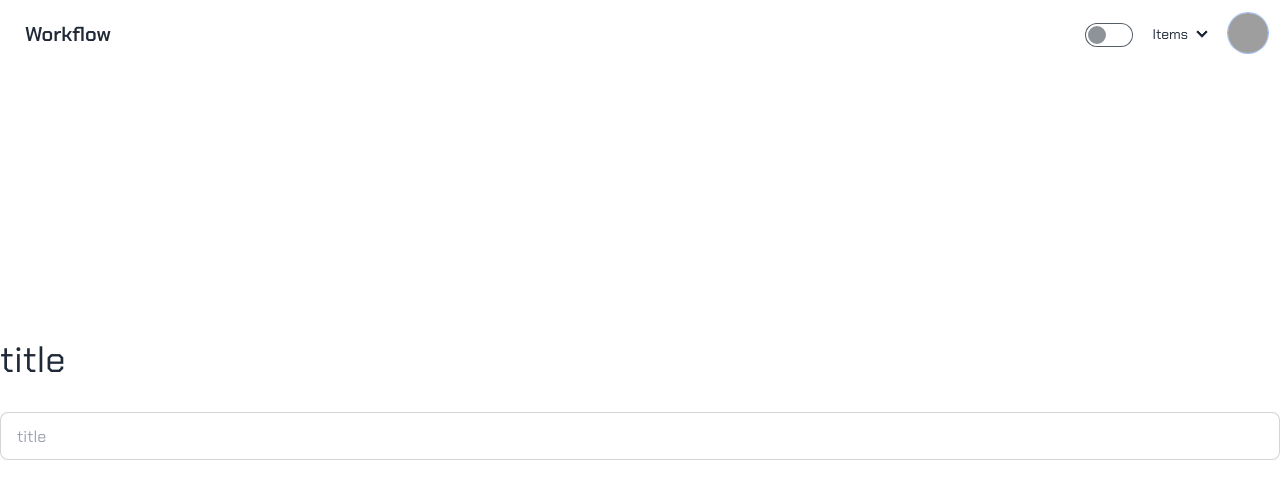
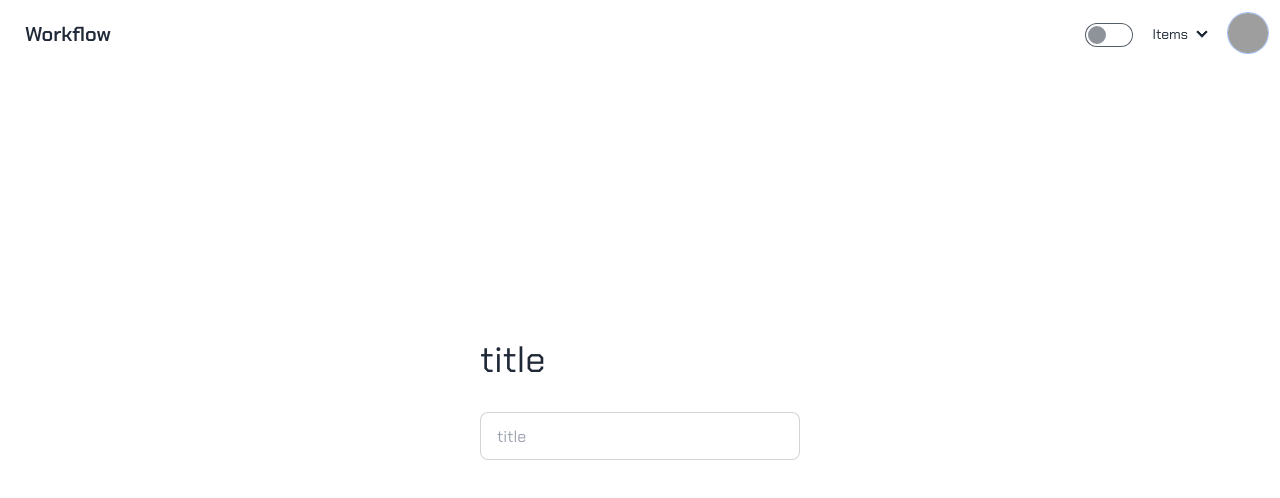
Before and after one commit to Kiratopat-s/workflow-fe, a Next.js app: page /create in a window 1280 px wide. Shown: the top 498 px of the page. Built offline with nearby package versions, Linux system fonts and the light colour scheme; grey boxes are pictures that could not be loaded.

Commit message:
adjust child css

```diff
--- a/src/app/(item)/create/page.tsx
+++ b/src/app/(item)/create/page.tsx
@@ -3,7 +3,7 @@ import React, { useState } from "react";
 
 function InputCreatePageComponent({ name }: { name: string }) {
   return (
-    <div className="absolute top-0 flex flex-col h-screen w-screen justify-center items-center gap-8">
+    <div className="absolute top-0 flex flex-col h-screen w-screen max-w-xs justify-center items-center gap-8">
       <label className="self-start text-4xl" htmlFor={`text-${name}`}>
         {name}
       </label>
```
